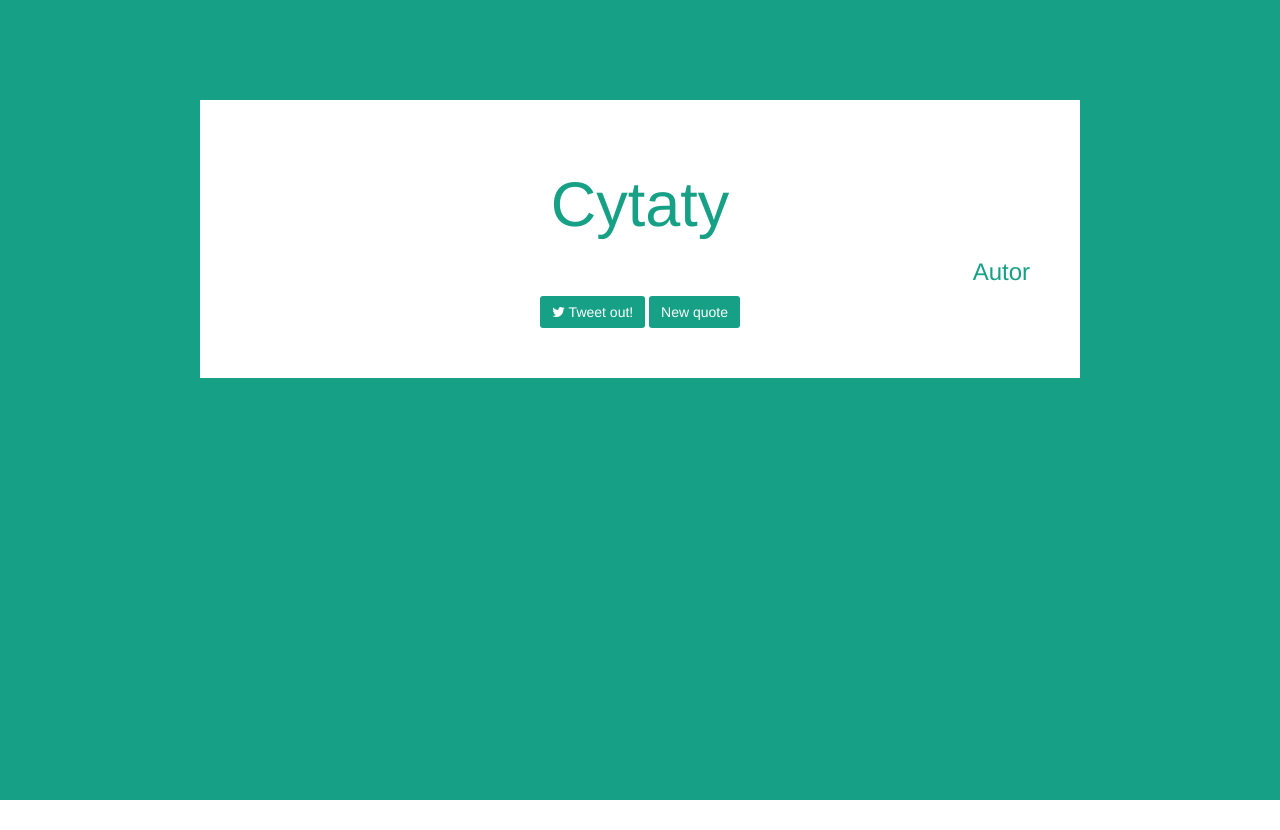
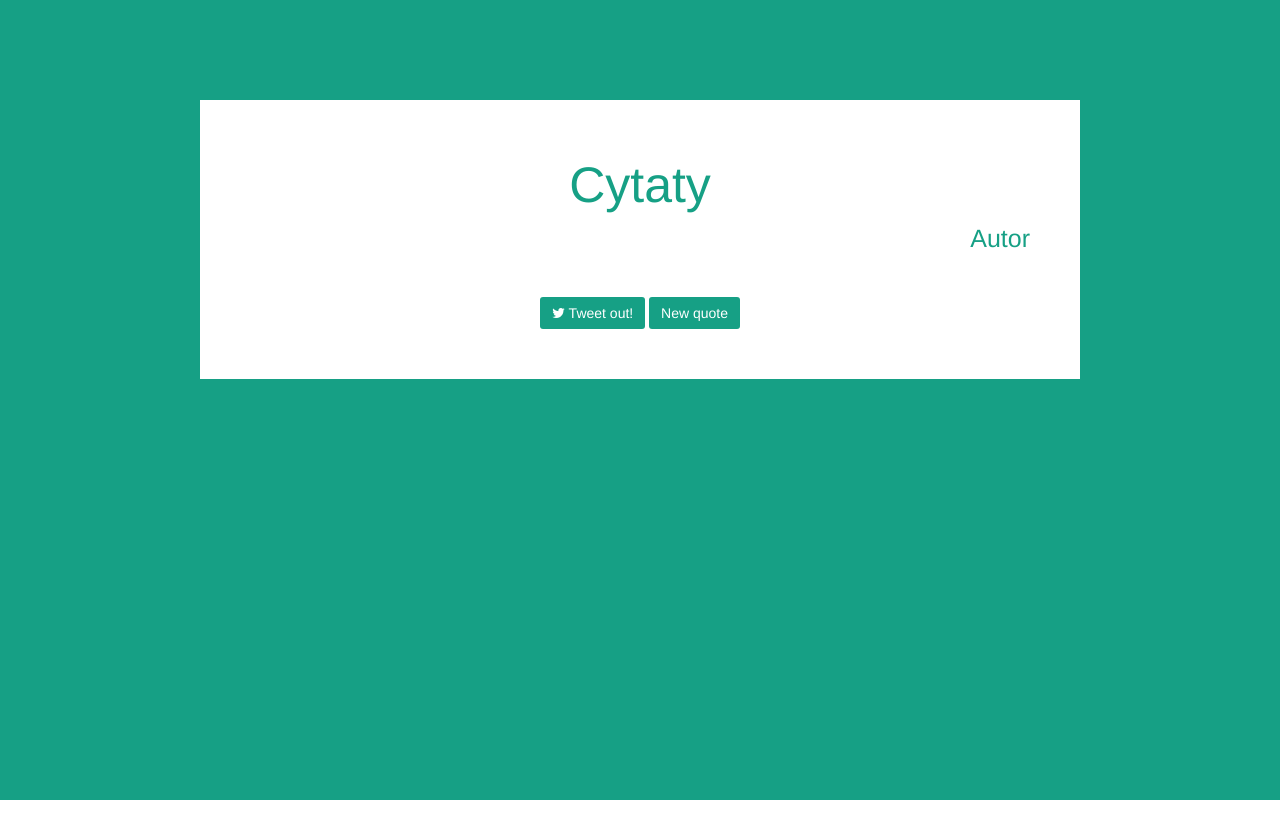
Before and after one commit to PawelOstatek/Random-Quote-Machine, a plain HTML site: page index.html in a window 1280 px wide. After the commit the page ends 800 px from the top, so only its background shows below. Drawn offline with nearby package versions, Linux system fonts and the light colour scheme.

Commit message:
Update index.html

```diff
--- a/index.html
+++ b/index.html
@@ -18,19 +18,29 @@
 			.jumbotron {
 			background-color: #16A085;
 			padding: 100px 200px;
-			text-align: center;
 			border-radius: 0;
 			min-height: 100vh;
+			margin: 0px;
 			}
 
-			.block {
+			#block {
 			background-color: #FFFFFF;
 			padding: 50px;
 			color: #16A085;
 			}
 
-			h3 {
+			#author {
+			font-size: 25px;
 			text-align: right;
+			}
+
+			#quote {
+			font-size: 50px;
+			text-align: center;
+			}
+
+			#buttons {
+			text-align: center;
 			}
 
 			.btn {
@@ -53,24 +63,50 @@
 
 	<body>
 		<div class = "jumbotron">
-			<div class = "block">
-				<h1 id = "quote">Cytaty</h1>
-				<h3 id = "author">Autor</h3>
-				<a id = "tweetOut" class="btn" href=# target="_blank"><span class="fa fa-twitter"></span>
-					Tweet out!
-				</a>
-				<button id = "newQuote" class="btn" >
-					New quote
-				</button>
+			<div id = "block">
+				<div id = "quote">Cytaty</div>
+				<div id = "author">Autor</div>
+				<br></br>
+				<div id = "buttons">
+					<a id = "tweetOut" class="btn" target="_blank"><span class="fa fa-twitter"></span>
+						Tweet out!
+					</a>
+					<button id = "newQuote" class="btn" >
+						New quote
+					</button>
+				</div>
 			</div>
 		</div>
 	</body>
 
 	<script>
-	//http://forismatic.com/en/api/
+	//I used an API from: 'http://forismatic.com/en/api/'
+	//Script was based on 'https://github.com/Rafase282/My-FreeCodeCamp-Code/wiki/Zipline-Build-a-Random-Quote-Machine' by Rafase282
+
+		var url = "http://api.forismatic.com/api/1.0/?method=getQuote&format=jsonp&lang=en&jsonp=?";
+		var randomQuote = function(data) {
+
+			if (data.quoteAuthor === '') {
+				data.quoteAuthor = "Author unknown";
+			}
+			$("#quote").text(data.quoteText);
+			$("#author").text(data.quoteAuthor);
+
+			var tweet = "https://twitter.com/intent/tweet?text=" + data.quoteText + " - " + data.quoteAuthor;
+
+			$("#tweetOut").attr("href", tweet);
+		};
+
 		$(document).ready(function() {
+			$.getJSON(url, randomQuote);
+		});
 
+		$("#newQuote").click(function() {
+			$.getJSON(url, randomQuote);
 		});
+
+
+
 	</script>
 
 </html>
```
